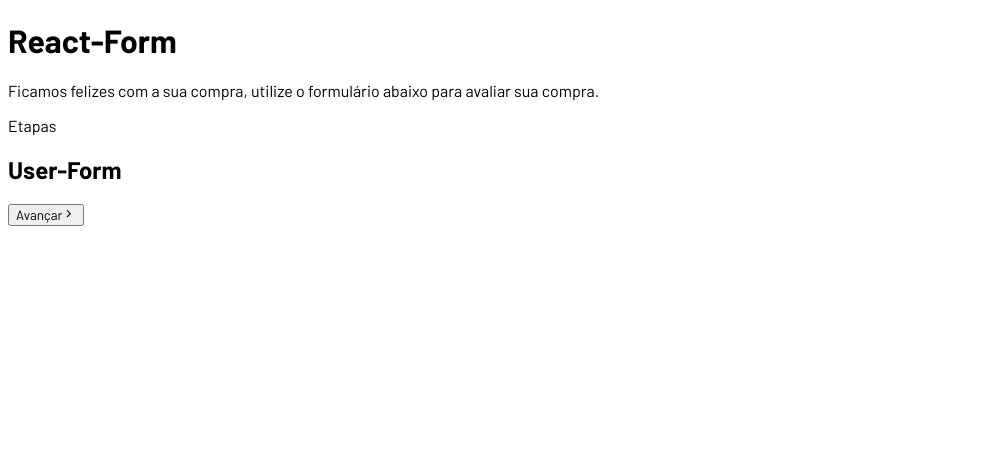
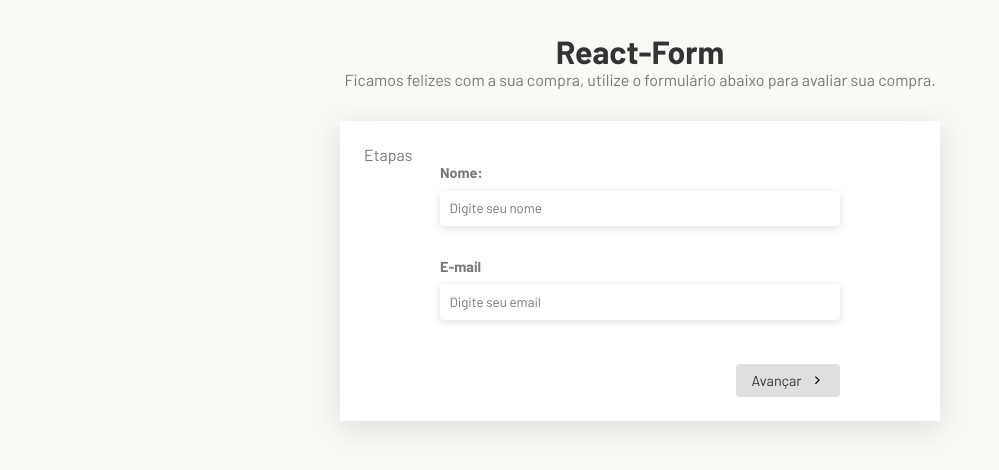
Before and after one commit to EmanuelQuintino/React-Projects, a React (Vite) app in the folder form-multistep/: page / in a window 1280 px wide. Shown: the top 470 px of the page, without its empty margins (0-999 px from the left). Built offline with nearby package versions, Linux system fonts and the light colour scheme.

Commit message:
add style in form

```diff
--- a/form-multistep/index.html
+++ b/form-multistep/index.html
@@ -1,5 +1,5 @@
 <!DOCTYPE html>
-<html lang="en">
+<html lang="pr-BR">
   <head>
     <meta charset="UTF-8" />
     <link rel="icon" type="image/svg+xml" href="/vite.svg" />
--- a/form-multistep/src/App.css
+++ b/form-multistep/src/App.css
@@ -1,3 +1,81 @@
-* {
-  font-family: 'Barlow', sans-serif;
+.app {
+  padding: 2rem;
 }
+
+.header {
+  text-align: center;
+  margin-bottom: 2rem;
+}
+
+.header h2 {
+  font-size: 2rem;
+  margin-bottom: 1rem;
+}
+
+.form-container {
+  max-width: 600px;
+  margin: 0 auto;
+  background-color: #fff;
+  padding: 1.5rem;
+  box-shadow: rgba(100, 100, 111, .2) 0 7px 29px 0;
+}
+
+.form-container form {
+  max-width: 400px;
+  margin: 0 auto;
+}
+
+.inputs-container {
+  min-height: 200px;
+}
+
+.form-control {
+  display: flex;
+  flex-direction: column;
+  gap: .6rem;
+  margin-bottom: 2rem;
+}
+
+label {
+  font-weight: bold;
+  color: #777;
+  font-size: .9rem;
+}
+
+input,
+textarea {
+  padding: .6rem;
+  border: none;
+  border-radius: 4px;
+  box-shadow: rgba(99, 99, 99, .2) 0 2px 8px 0;
+}
+
+textarea {
+  height: 120px;
+}
+
+.actions {
+  display: flex;
+  justify-content: flex-end;
+  gap: .5rem;
+}
+
+.actions button {
+  font-size: .9rem;
+  padding: .5rem 1rem;
+
+  display: flex;
+  align-items: center;
+  gap: .5rem;
+
+  border: none;
+  border-radius: 4px;
+  background-color: #dfdfdf;
+
+  cursor: pointer;
+  transition: 200ms;
+}
+
+.actions button:hover {
+  background-color: #cfcfcf;
+}
--- a/form-multistep/src/components/UserForm.jsx
+++ b/form-multistep/src/components/UserForm.jsx
@@ -3,7 +3,26 @@
 const UserForm = () => {
     return (
         <div>
-            <h2>User-Form</h2>
+            <div className="form-control">
+                <label htmlFor="name">Nome:</label>
+                <input
+                    type="text"
+                    name="name"
+                    id="name"
+                    placeholder="Digite seu nome"
+                    required
+                />
+            </div>
+            <div className="form-control">
+                <label htmlFor="email">E-mail</label>
+                <input
+                    type="email"
+                    name="email"
+                    id="email"
+                    placeholder="Digite seu email"
+                    required
+                />
+            </div>
         </div>
     )
 }
--- a/form-multistep/src/index.css
+++ b/form-multistep/src/index.css
@@ -0,0 +1,15 @@
+* {
+    font-family: 'Barlow', sans-serif;
+    margin: 0;
+    padding: 0;
+    box-sizing: border-box;
+    color: #333;
+}
+
+body {
+    background: #f9faf5;
+}
+
+p {
+    color: #777;
+}
```
